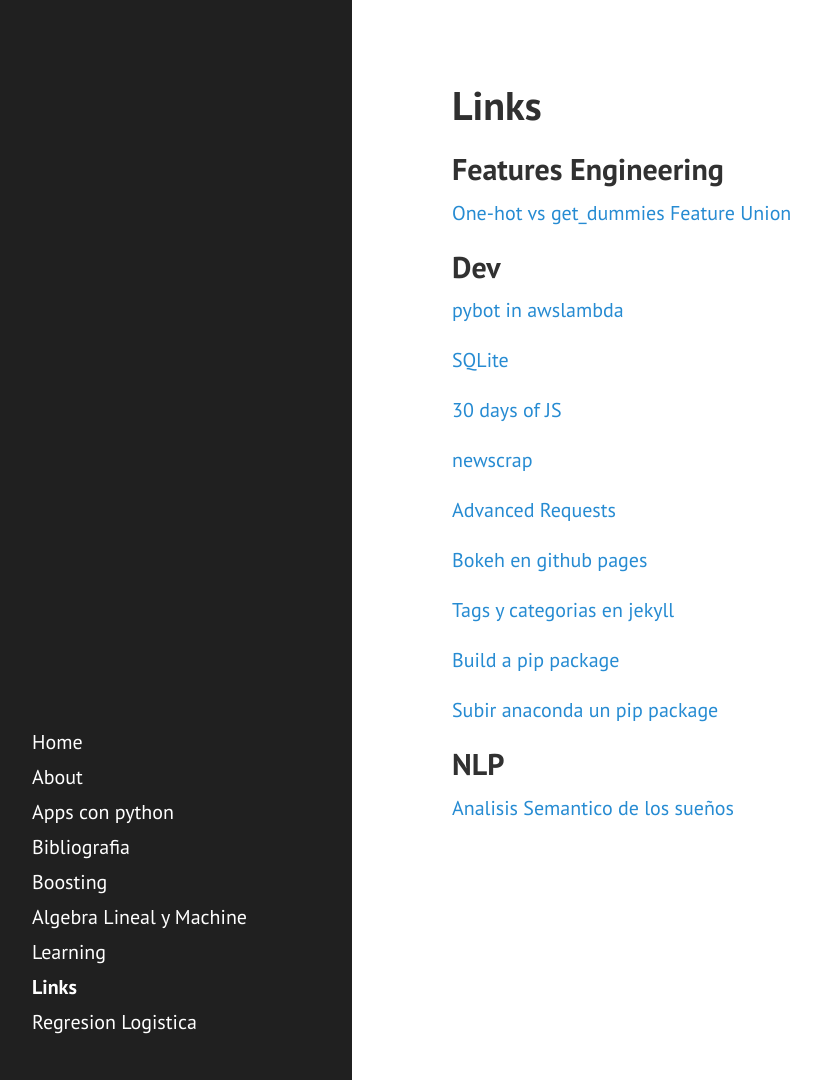
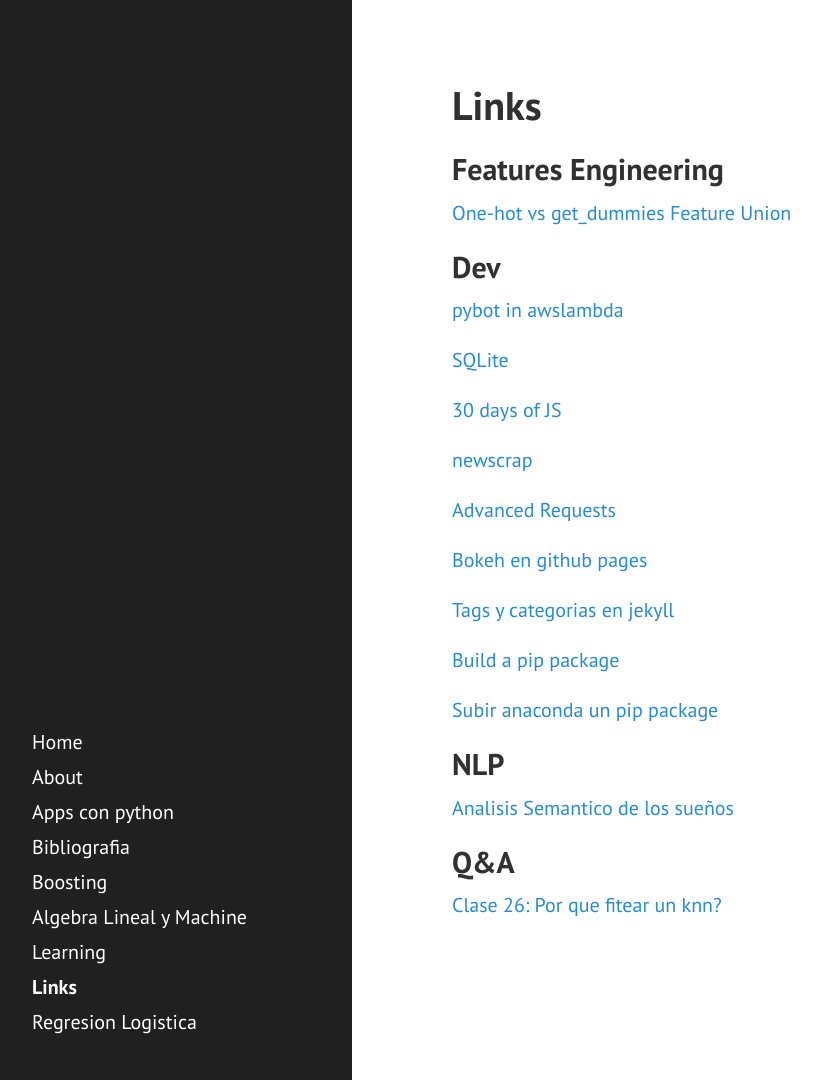
Before and after one commit to carabedo/carabedo.github.io, a Jekyll site: the page built from links.md, in a window 1280 px wide and 1080 px high. Shown: the whole window, without its empty margins (8-829 px from the left). Built offline with Jekyll 4.4.1, drawn with Linux system fonts in a browser that asks for light colours.

Commit message:
Update links.md

```diff
--- a/links.md
+++ b/links.md
@@ -31,3 +31,7 @@
 ## NLP
 
 [Analisis Semantico de los sueños](https://sci-hub.st/https://www.sciencedirect.com/science/article/abs/pii/S1053810017301034)
+
+## Q&A
+
+[Clase 26: Por que fitear un knn?](https://stats.stackexchange.com/questions/349842/why-do-we-need-to-fit-a-k-nearest-neighbors-classifier)
```
